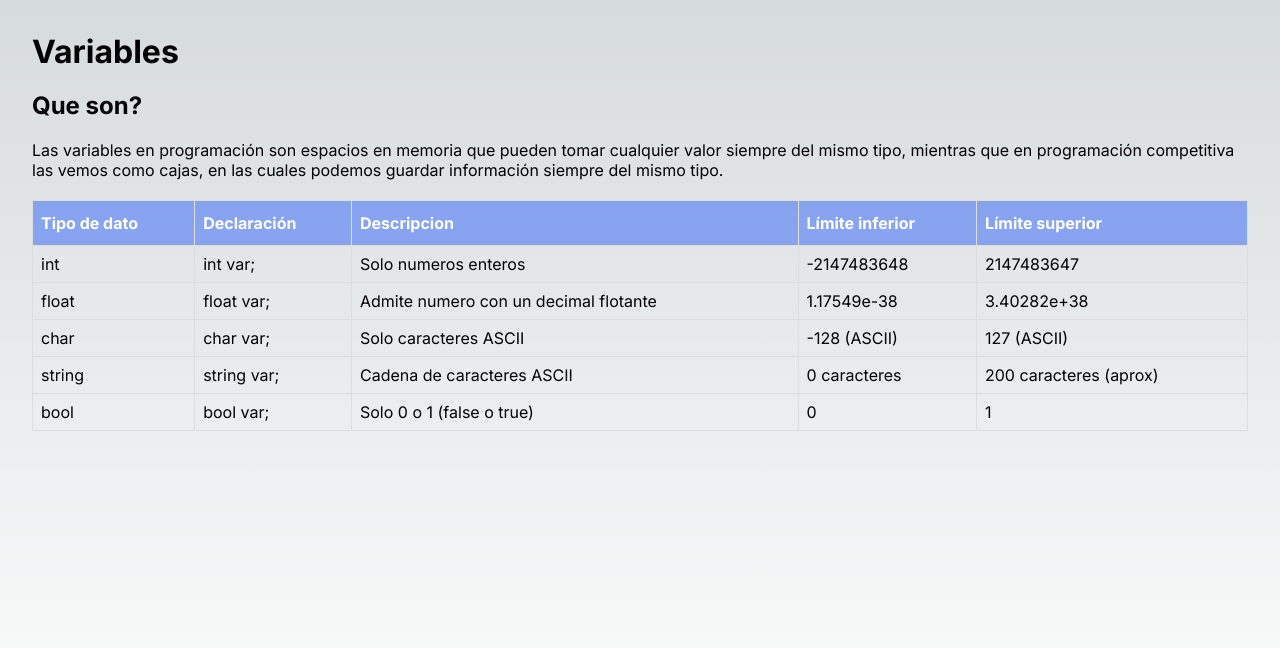
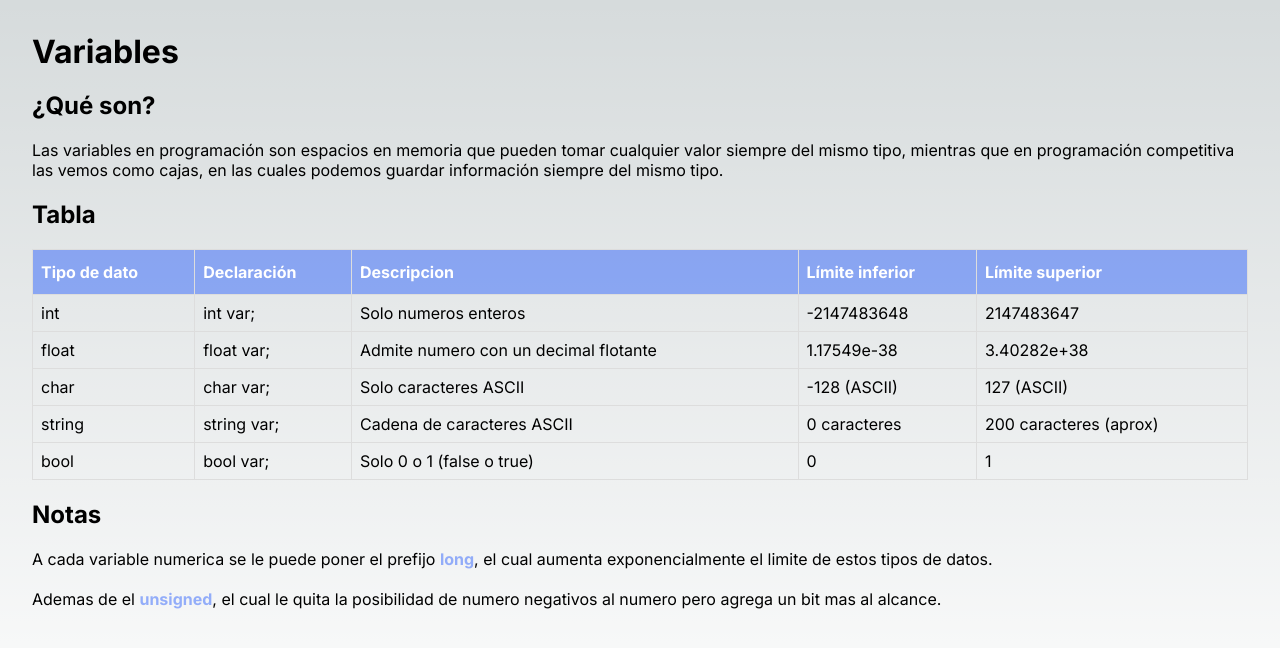
Before and after one commit to JDDMR03/CodeXLearn, a Next.js app: page /variables in a window 1280 px wide. Shown: the top 648 px of the page. Built offline with nearby package versions, Linux system fonts and the light colour scheme.

Commit message:
Adding variables notes

```diff
--- a/src/pages/variables.js
+++ b/src/pages/variables.js
@@ -20,14 +20,24 @@ export default function Variables() {
       <main className={`${styles.main} ${inter.className}`}>
         <div className={styles.article}>
           <h1>Variables</h1>
-          <h2>Que son?</h2>
+          <h2>¿Qué son?</h2>
           <p>
             Las variables en programación son espacios en memoria que pueden tomar
             cualquier valor siempre del mismo tipo, mientras que en programación
             competitiva las vemos como cajas, en las cuales podemos guardar
             información siempre del mismo tipo.
           </p>
+          <h2>Tabla</h2>
           <TablaTiposDatos/>
+          <h2>Notas</h2>
+          <p>
+            A cada variable numerica se le puede poner el prefijo <strong>long</strong>, el cual
+            aumenta exponencialmente el limite de estos tipos de datos.
+          </p>
+          <p>
+            Ademas de el <strong>unsigned</strong>, el cual le quita la posibilidad de numero negativos
+            al numero pero agrega un bit mas al alcance.
+          </p>
         </div>
       </main>
     </>
--- a/src/styles/Article.module.css
+++ b/src/styles/Article.module.css
@@ -16,6 +16,10 @@
   gap: 20px;
   width: 100%;
   height: 100%;
+}
+
+.article strong{
+  color: rgba(1, 65, 255, 0.4);
 }
 
 .tables{
```
